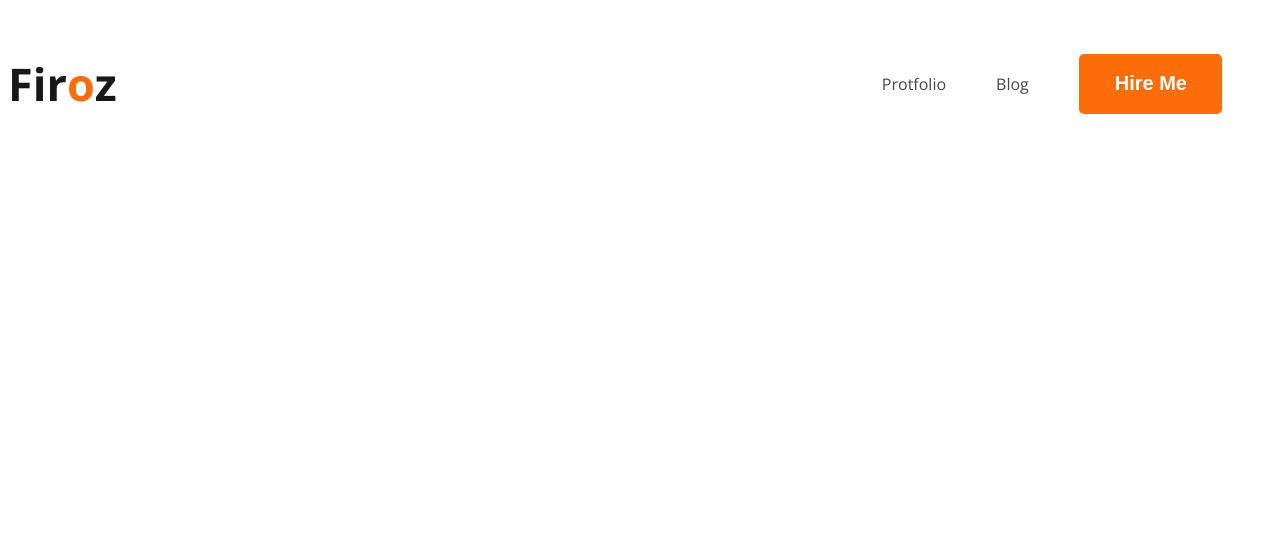
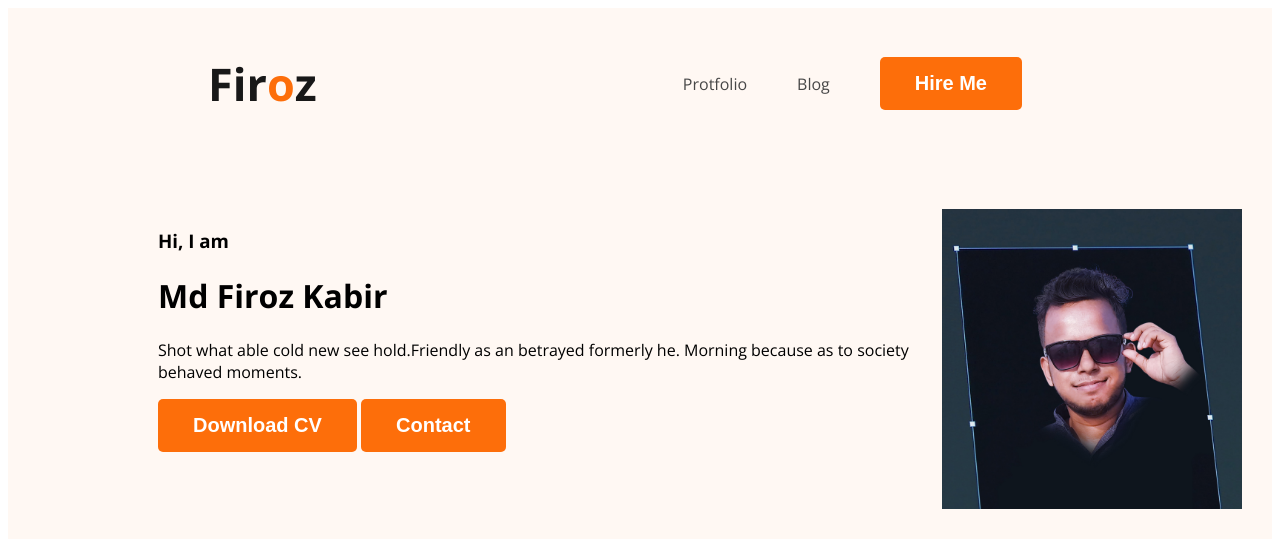
Before and after one commit to creativefirozme/webdeveloperfortfolio, a plain HTML site: page index.html in a window 1280 px wide. Drawn offline with nearby package versions, Linux system fonts and the light colour scheme.

Commit message:
Banner added

```diff
--- a/index.html
+++ b/index.html
@@ -12,7 +12,7 @@
 </head>
 
 <body>
-    <header>
+    <header class="header" >
         <nav>
             <h3 class="nav-title" >Fir<span class="text-primary" >o</span>z</h3>
             <ul>
@@ -21,7 +21,17 @@
                 <li><button class="btn-primary" >Hire Me</button></li>
             </ul>
         </nav>
+        <div class="banner">
+            <div class="banner-contant">
+                <h3 class="banner-greeting">Hi, I am</h3>
+                <h1 class="banner-title">Md Firoz Kabir</h1>
+                <p>Shot what able cold new see hold.Friendly as an betrayed formerly he. Morning because as to society behaved moments.</p>
+                <button class="btn-primary" >Download CV</button>
+                <button class="btn-primary">Contact</button>
+            </div>
+            <img class="profile-pic" src="images/firoz.jpg" alt="">
 
+        </div>
     </header>
     <main>
 
--- a/styles/portfolio.css
+++ b/styles/portfolio.css
@@ -13,11 +13,11 @@ body {
     border-radius: 5px;
     background: #FD6E0A;
     border: 0;
-    font-size: 20px;
     color: white;
     font-size: 20px;
+    font-size: 20px;
     font-weight: 700;
-    padding: 18px 35px 19px 36px;
+    padding: 15px 35px;
 }
 
 /* nav related styles */
@@ -25,6 +25,7 @@ nav {
     display: flex;
     justify-content: space-between;
     align-items: center;
+    margin: 0 200px;
 }
 
 .nav-title {
@@ -41,9 +42,22 @@ nav>ul {
 nav li {
     list-style: none;
     margin-right: 50px;
+
 }
 
 nav a {
     text-decoration: none;
     color: #474747;
 }
+
+/* header related styles */
+.header{
+    background-color: #FFF8F3;
+}
+.banner{
+    padding: 50px 30px 30px 150px ;
+    display: flex;
+}
+.banner .profile-pic{
+    width: 300px;
+}
```
Also changed, not shown: images/firoz.jpg (added).
